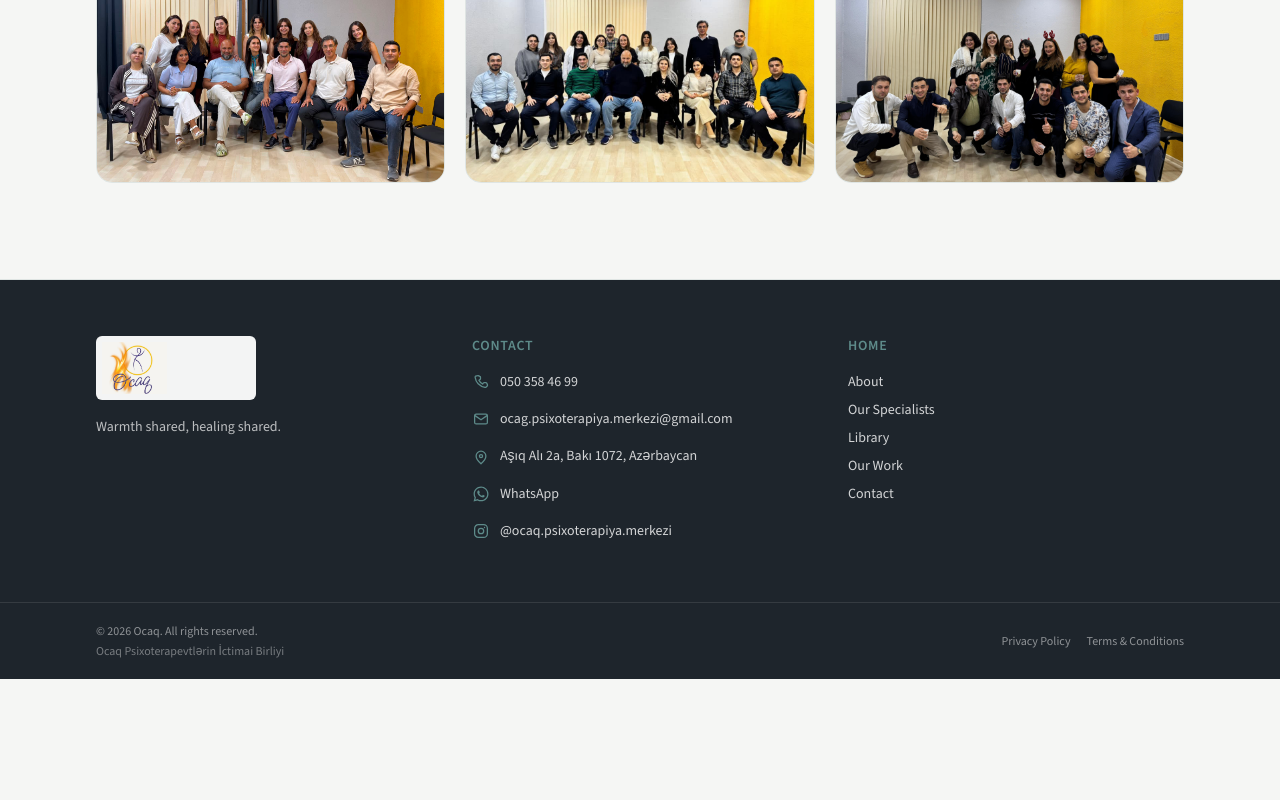
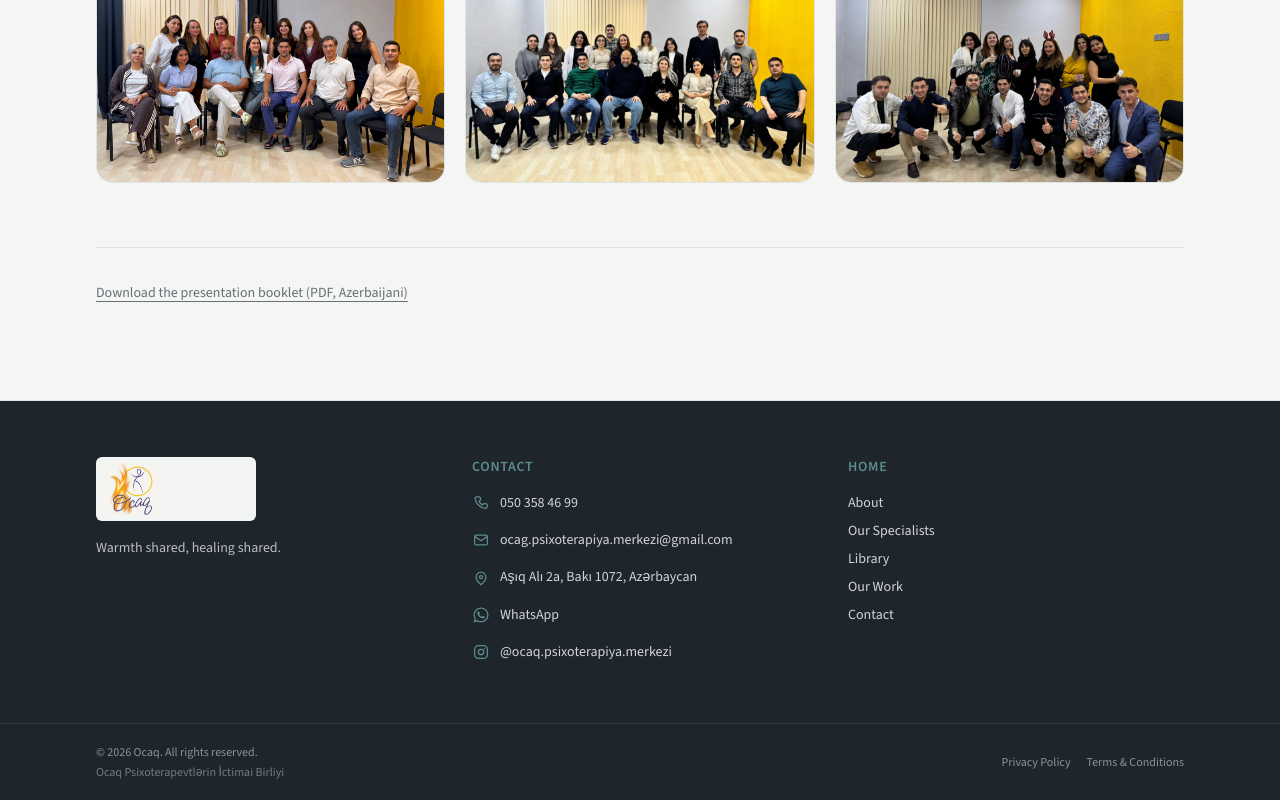
Before and after one commit to nihad-xalq/ocaq, a Next.js app: page /en/haqqimizda in a window 1280 px wide. Shown: the part 2759-3559 px from the top of the page. Before the commit the page ends 3438 px from the top, so only its background shows below. Built offline with nearby package versions, Linux system fonts and the light colour scheme; no server answers.

Commit message:
added pdf file to about page

```diff
--- a/src/components/about/AboutContent.tsx
+++ b/src/components/about/AboutContent.tsx
@@ -1,4 +1,4 @@
-import { formatIds, founderImage, teamPhotos } from "@/data/about";
+import { brochurePdf, formatIds, founderImage, teamPhotos } from "@/data/about";
 import { SectionHeading } from "@/components/ui/SectionHeading";
 import { getMailtoHref, getMapsHref, site } from "@/data/site";
 import { MailIcon, MapPinIcon } from "@/components/ui/icons";
@@ -186,6 +186,18 @@ export function AboutContent({ locale, dict }: AboutContentProps) {
             </FadeIn>
           ))}
         </div>
+
+        <FadeIn>
+          <p className="mt-16 border-t border-border pt-8">
+            <a
+              href={brochurePdf}
+              download
+              className="text-sm text-muted underline-offset-4 transition-colors hover:text-secondary underline"
+            >
+              {dict.about.brochureDownload}
+            </a>
+          </p>
+        </FadeIn>
       </Container>
     </>
   );
--- a/src/data/about.ts
+++ b/src/data/about.ts
@@ -18,3 +18,5 @@ export type DutyId = (typeof dutyIds)[number];
 export const formatIds = ["individual", "family", "group"] as const;
 
 export type FormatId = (typeof formatIds)[number];
+
+export const brochurePdf = "/ocaq-psixoterapiya-merkezi.pdf";
--- a/src/dictionaries/az.json
+++ b/src/dictionaries/az.json
@@ -95,7 +95,8 @@
     },
     "teamTitle": "Komandamız",
     "teamSubtitle": "Ocağın ətrafında toplanan mütəxəssislər.",
-    "teamPhotoAlt": "Ocaq birliyinin komandası"
+    "teamPhotoAlt": "Ocaq birliyinin komandası",
+    "brochureDownload": "Təqdimat bukletini yüklə (PDF)"
   },
   "faq": {
     "title": "Tez-tez verilən suallar",
--- a/src/dictionaries/en.json
+++ b/src/dictionaries/en.json
@@ -95,7 +95,8 @@
     },
     "teamTitle": "Our team",
     "teamSubtitle": "Specialists gathered around the hearth.",
-    "teamPhotoAlt": "The Ocaq association team"
+    "teamPhotoAlt": "The Ocaq association team",
+    "brochureDownload": "Download the presentation booklet (PDF, Azerbaijani)"
   },
   "faq": {
     "title": "Frequently asked questions",
--- a/src/dictionaries/ru.json
+++ b/src/dictionaries/ru.json
@@ -95,7 +95,8 @@
     },
     "teamTitle": "Наша команда",
     "teamSubtitle": "Специалисты, собранные вокруг очага.",
-    "teamPhotoAlt": "Команда объединения Ocaq"
+    "teamPhotoAlt": "Команда объединения Ocaq",
+    "brochureDownload": "Скачать презентационный буклет (PDF, на азербайджанском)"
   },
   "faq": {
     "title": "Частые вопросы",
```
Also changed, not shown: 1 other file (tests, documents, lock files or other folders).
